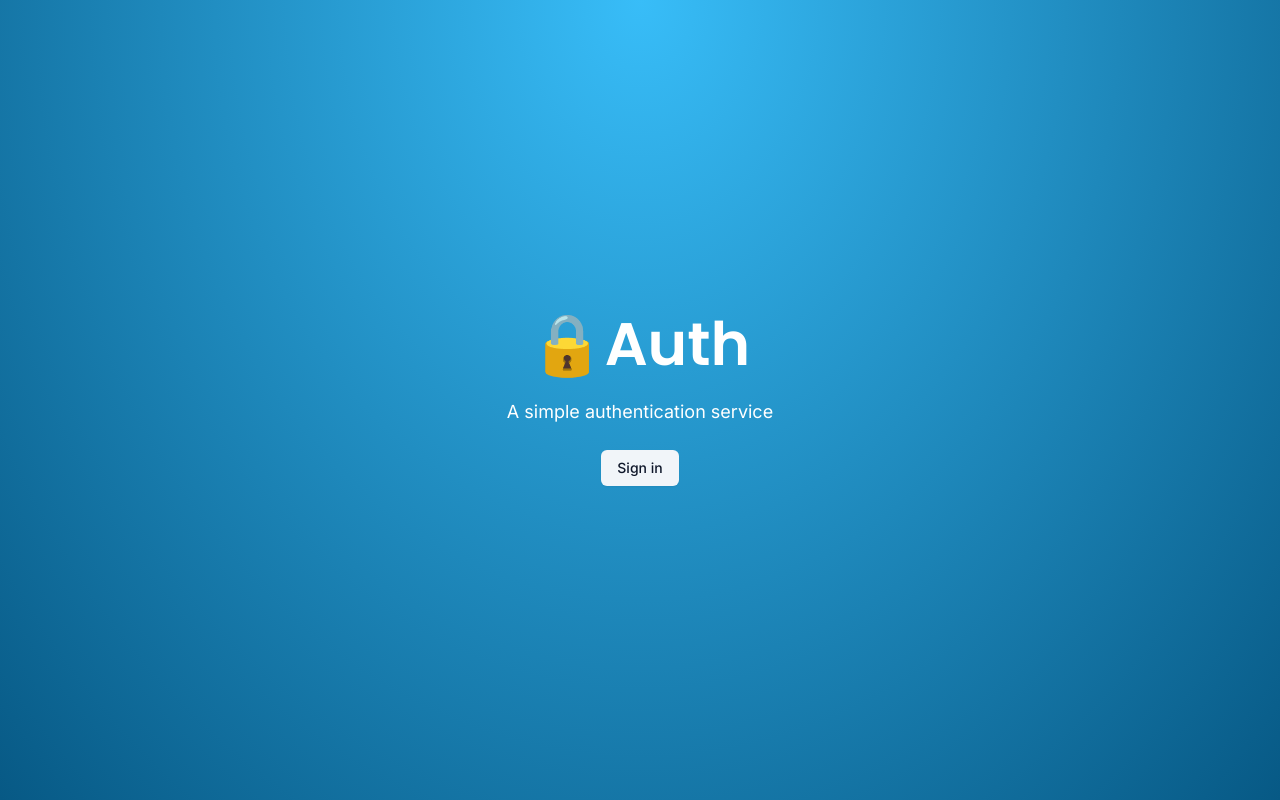
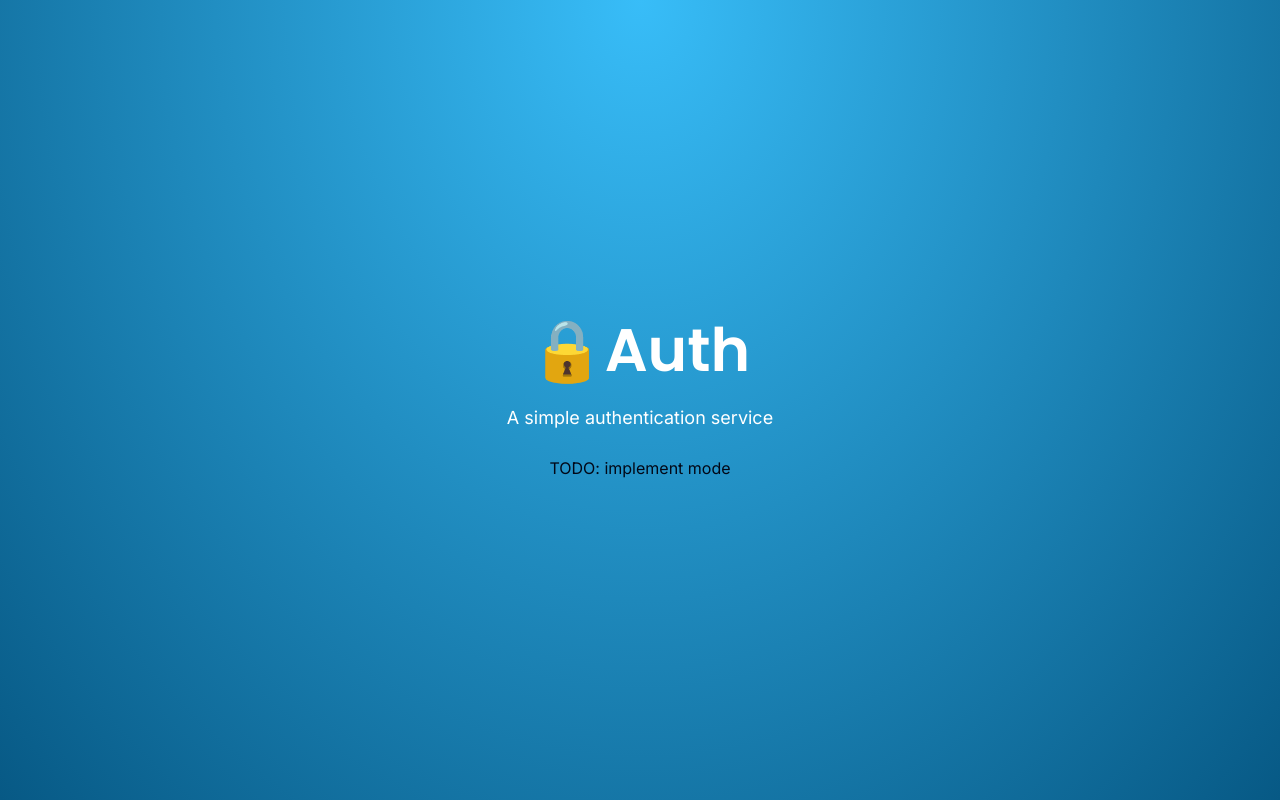
Before and after one commit to Olmedo1996/nextjs-auth-tutorial, a Next.js app: page / in a window 1280 px wide. Built offline with nearby package versions, Linux system fonts and the light colour scheme.

Commit message:
feat: create a login button component

```diff
--- a/app/page.tsx
+++ b/app/page.tsx
@@ -2,6 +2,7 @@ import { Poppins } from "next/font/google";
 
 import { cn } from "@/lib/utils";
 import { Button } from "@/components/ui/button";
+import { LoginButton } from "@/components/auth/login-button";
 
 const font = Poppins({
   subsets: ["latin"],
@@ -28,7 +29,9 @@ export default function Home() {
           A simple authentication service
         </p>
         <div>
-          <Button variant="secondary">Sign in</Button>
+          <LoginButton mode="modal">
+            <Button variant="secondary">Sign in</Button>
+          </LoginButton>
         </div>
       </div>
     </main>
--- /dev/null
+++ b/components/auth/login-button.tsx
@@ -0,0 +1,33 @@
+"use client"
+import { useRouter } from "next/navigation";
+
+interface LoginButtonProps {
+    children: React.ReactNode;
+    mode?: "modal" | "redirect";
+    asChild?: boolean;
+}
+
+export const LoginButton : React.FC<LoginButtonProps> = ({
+    children,
+    mode = "redirect",
+    asChild
+}) => {
+    const router = useRouter()
+
+    const onClick = () => {
+        router.push('/auth/login')
+    }
+
+    if (mode === "modal") {
+        return (
+            <span>
+                TODO: implement mode
+            </span>
+        )
+    }
+    return (
+        <span onClick={onClick} className="cursor-pointer">
+            {children}
+        </span>
+    )
+}
```
